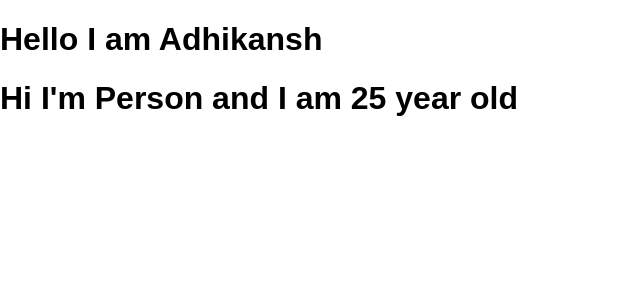
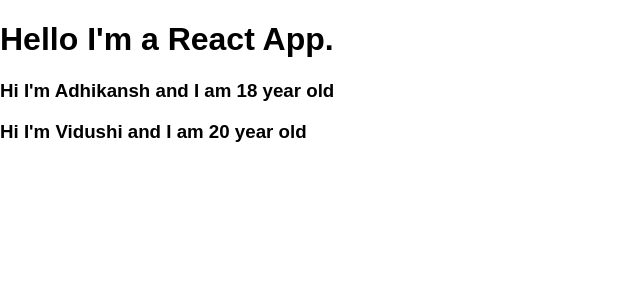
Before and after one commit to SIAM-VIT/React-Js, a React (Create React App) app in the folder react-complete-guide/: page / in a window 1280 px wide. Shown: the top 300 px of the page, without its empty margins (0-640 px from the left). Built offline with nearby package versions, Linux system fonts and the light colour scheme.

Commit message:
working with rpops

```diff
--- a/react-complete-guide/src/App.js
+++ b/react-complete-guide/src/App.js
@@ -7,8 +7,9 @@
   render() {
     return (
       <div>
-        <h1>Hello I am Adhikansh</h1>
-        <Person />
+        <h1>Hello I'm a React App.</h1>
+        <Person name="Adhikansh" age="18" />
+        <Person name="Vidushi" age="20" />
       </div>
     );
     // return React.createElement(
--- a/react-complete-guide/src/Person/Person.js
+++ b/react-complete-guide/src/Person/Person.js
@@ -1,9 +1,11 @@
 import React from "react";
 
-const Person = () => {
+const Person = props => {
   return (
     <div>
-      <h1>Hi I'm Person and I am {Math.floor(Math.random() * 30)} year old</h1>
+      <h3>
+        Hi I'm {props.name} and I am {props.age} year old
+      </h3>
     </div>
   );
 };
```
